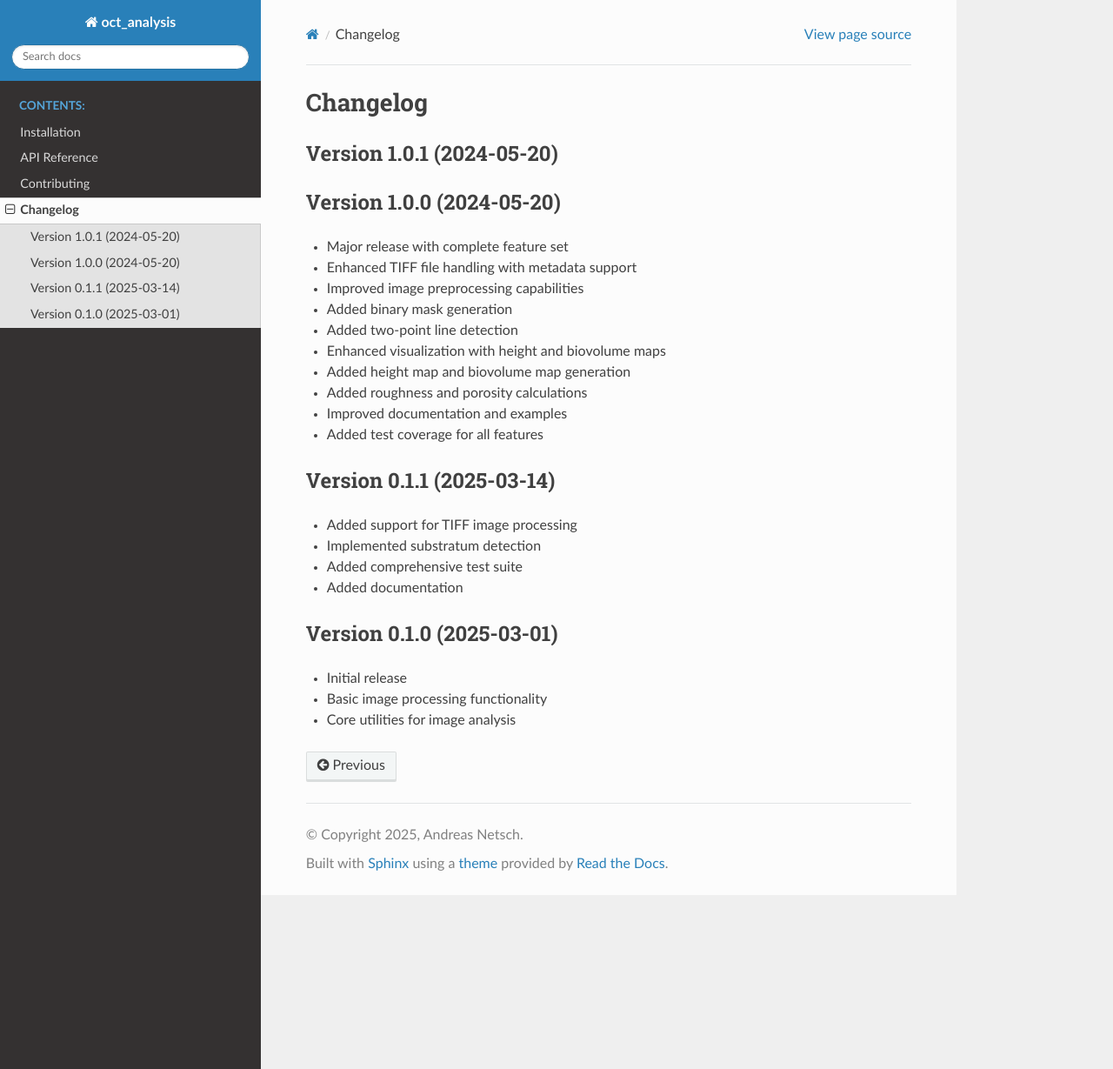
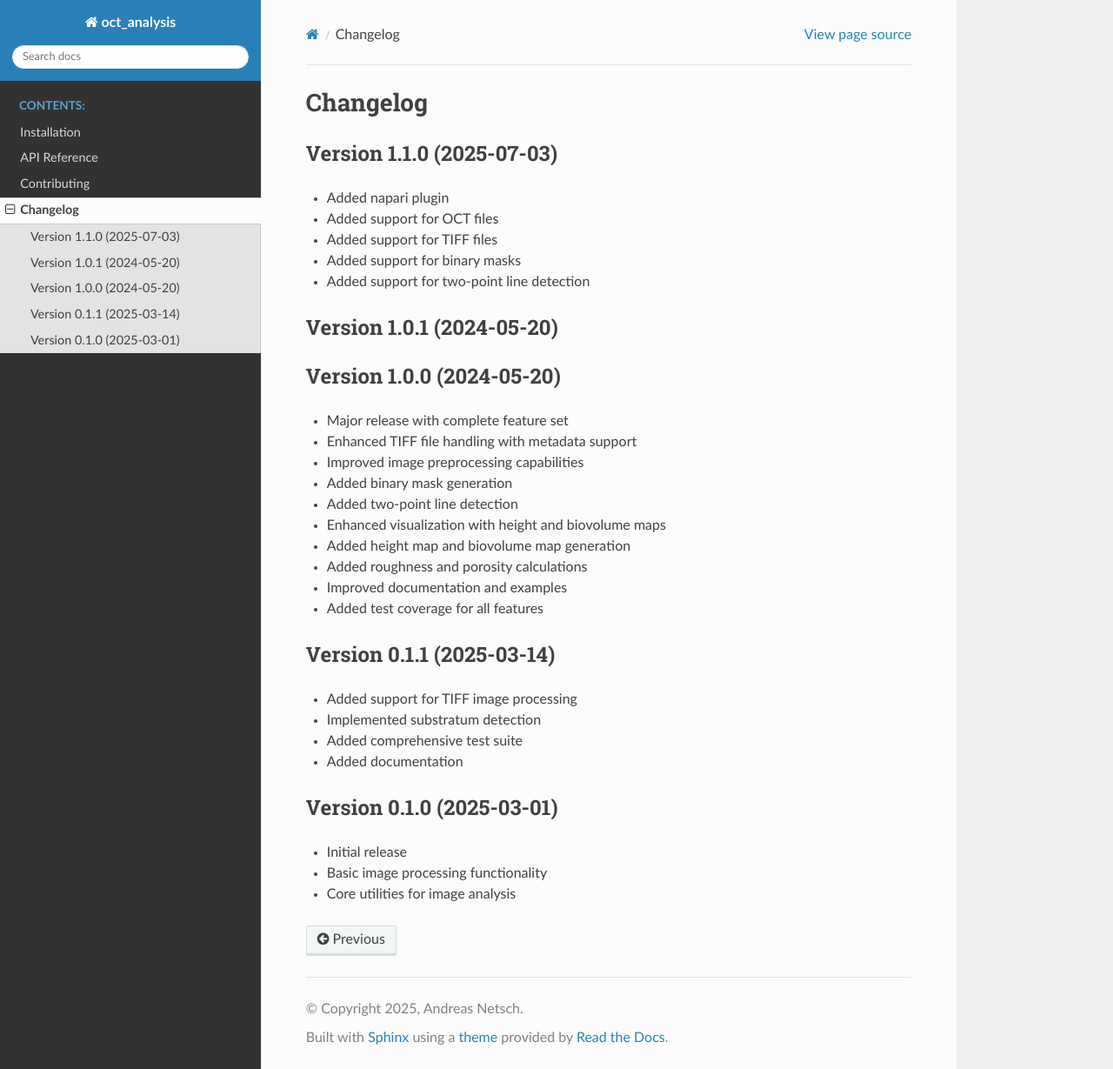
Before and after one commit to AndreasNetsch/oct_analysis, a Sphinx documentation site: the page built from docs/changelog.rst, in a window 1280 px wide and 1229 px high. Shown: the whole window at 87% size. Built offline with Sphinx 7.4.7 and the Read the Docs theme 3.1.0, drawn with Linux system fonts in a browser that asks for light colours; pages that are not in the unit, such as notebooks, are missing from menus.

Commit message:
Bump version to 1.1.0

```diff
--- a/docs/changelog.rst
+++ b/docs/changelog.rst
@@ -1,5 +1,13 @@
 Changelog
 =========
+Version 1.1.0 (2025-07-03)
+--------------------------
+
+* Added napari plugin
+* Added support for OCT files
+* Added support for TIFF files
+* Added support for binary masks
+* Added support for two-point line detection
 
 Version 1.0.1 (2024-05-20)
 -------------------------
--- a/docs/conf.py
+++ b/docs/conf.py
@@ -15,7 +15,7 @@ sys.path.insert(0, os.path.abspath(".."))
 project = "oct_analysis"
 copyright = "2025, Andreas Netsch"
 author = "Andreas Netsch"
-release = "1.0.1"
+release = "1.1.0"
 
 # -- General configuration ---------------------------------------------------
 # https://www.sphinx-doc.org/en/master/usage/configuration.html#general-configuration
--- a/pyproject.toml
+++ b/pyproject.toml
@@ -1,6 +1,6 @@
 [project]
 name = "ebi_oct"
-version = "1.0.1"
+version = "1.1.0"
 description = "A package for analyzing optical coherence tomography (OCT) images for biofilm."
 authors = [
   {name = "Andreas Netsch", email = "andreas.netsch@partner.kit.edu"},
--- a/setup.py
+++ b/setup.py
@@ -7,7 +7,7 @@ long_description = (this_directory / "README.md").read_text()
 
 setup(
     name="oct_analysis",
-    version="1.0.1",
+    version="1.1.0",
     package_dir={"": "src"},
     packages=find_packages(where="src", include=["oct_analysis", "oct_analysis.*"]),
     install_requires=[
```
Also changed, not shown: 1 other file.
